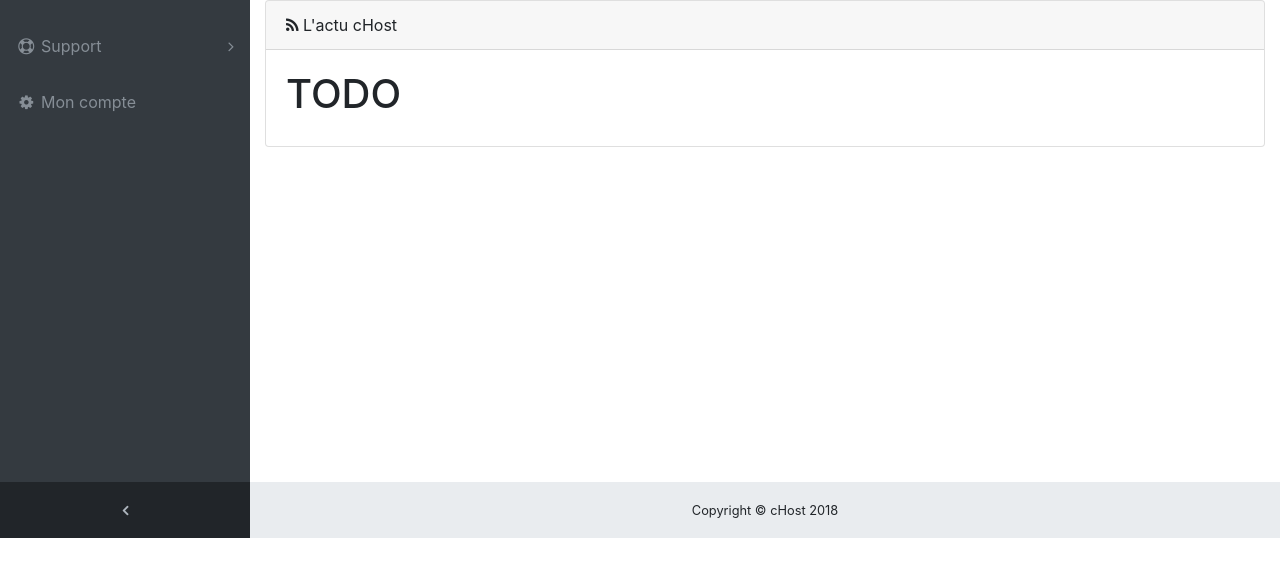
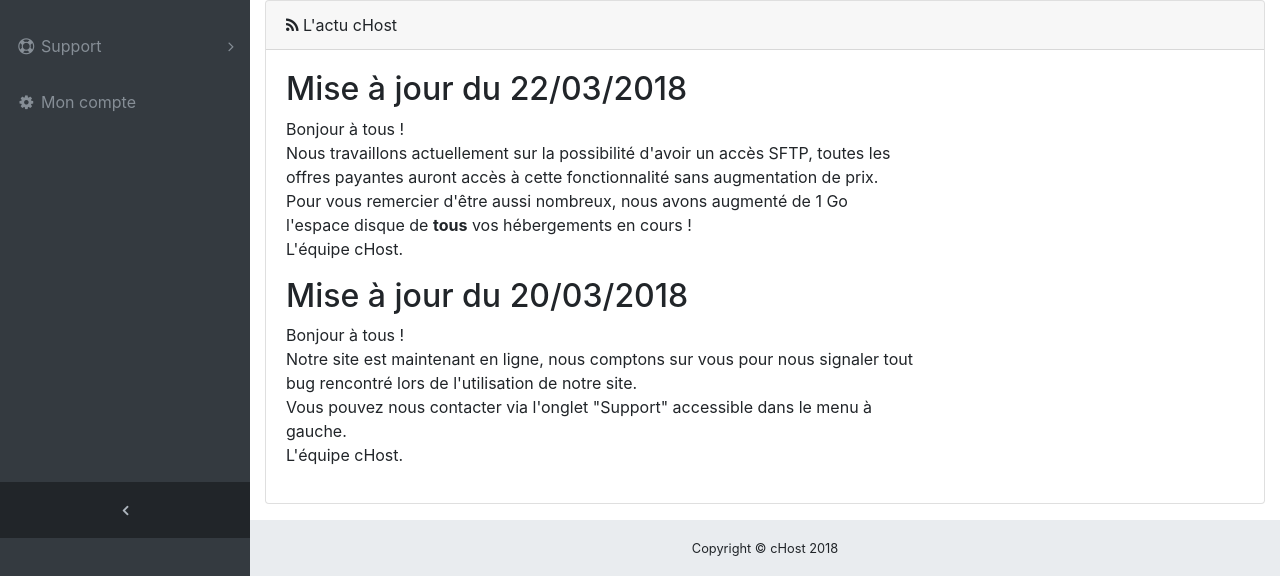
Before and after one commit to Tomy2e/chost-manager, a PHP site: page /chost-manager/ in a window 1280 px wide. Shown: the part 262-838 px from the top of the page. Before the commit the page ends 800 px from the top, so only its background shows below. Run offline with PHP 8.4, Linux system fonts and the light colour scheme; the visitor is signed in with stand-in values (Sample User, id 1); data that the repository does not hold is empty.

Commit message:
ajout d'une actu fictive sur la page d'accueil

```diff
--- a/index.php
+++ b/index.php
@@ -112,7 +112,21 @@ foreach($tickets as $ticket)
                 <div class="card-body">
                 <div class="row">
                     <div class="col-sm-8 my-auto">
-                      <h1>TODO</h1>
+                      <h2>Mise à jour du 22/03/2018</h2>
+                      <p>
+                      Bonjour à tous !<br />
+                      Nous travaillons actuellement sur la possibilité d'avoir un accès SFTP, toutes les offres payantes auront accès à cette fonctionnalité sans augmentation de prix.
+                      Pour vous remercier d'être aussi nombreux, nous avons augmenté de 1 Go l'espace disque de <strong>tous</strong> vos hébergements en cours !
+                      <br />
+                      L'équipe cHost.
+                      </p>
+                      <h2>Mise à jour du 20/03/2018</h2>
+                      <p>
+                      Bonjour à tous !<br />
+                      Notre site est maintenant en ligne, nous comptons sur vous pour nous signaler tout bug rencontré lors de l'utilisation de notre site.<br />
+                      Vous pouvez nous contacter via l'onglet "Support" accessible dans le menu à gauche.<br />
+                      L'équipe cHost.
+                      </p>
                     </div>
 
                 </div>
```
